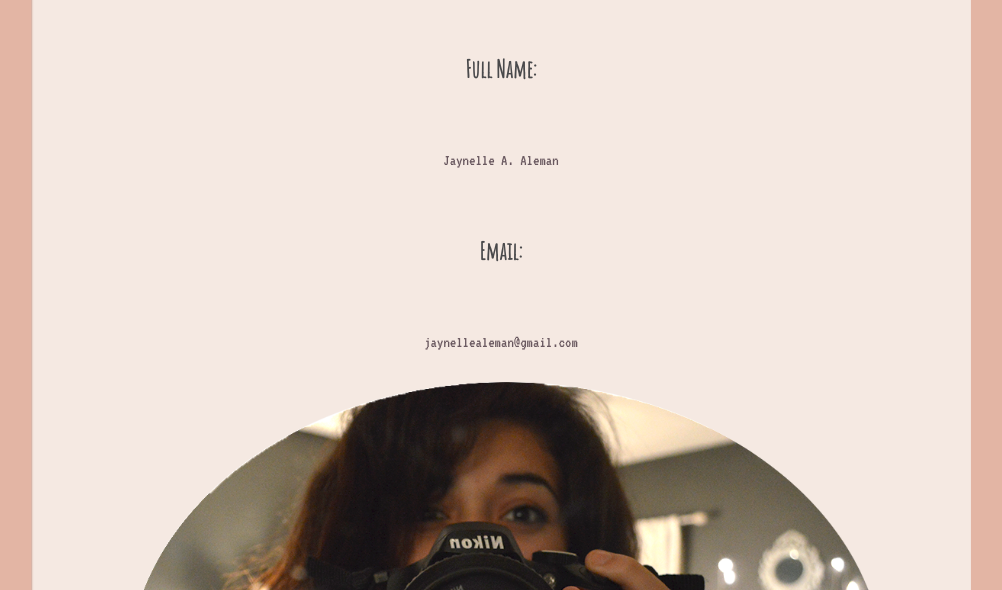
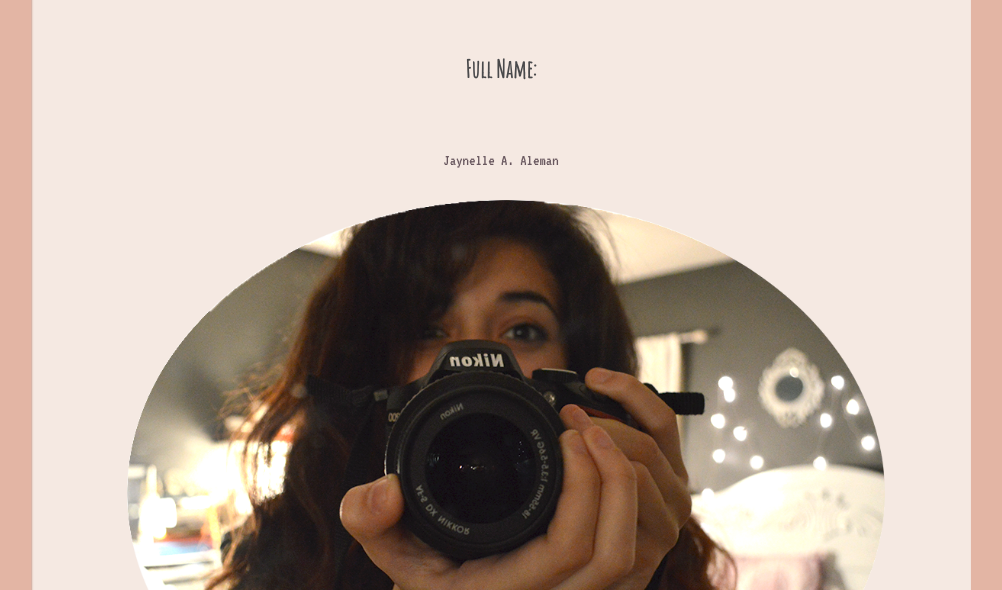
Before and after one commit to almnjay/Jaynelles_site, a PHP site: page /about.php in a window 1280 px wide. Shown: the part 185-775 px from the top of the page, without its empty margins (139-1141 px from the left). Run offline with PHP 8.4, Linux system fonts and the light colour scheme.

Commit message:
Removed "Email" section

```diff
--- a/about.php
+++ b/about.php
@@ -27,7 +27,6 @@
 </nav>
 
 <h2>Full Name:</h2><p>Jaynelle A. Aleman</p>
-	<h2>Email:</h2><p>jaynellealeman@gmail.com</p>
 	<img src="Profile.png" alt="Profile">
 <h2>About Me:</h2>
 	<p> Hello! I am Jaynelle but I usually go by "Jay". I am a student at Valenica college currently majoring in Motion Graphics. I have been working with photoshop since I was 14 years old, mostly drawing art or editing my personal photgraphy. I love working with different mediums of art and once I had discovered graphic arts, I fell inlove with the endless ways to create whether it be hand drawn or painting or creating collages and much more. Although, recently I have taken a liking to web design because it is one big creative puzzle. I am excited to learn more and expand my artistic mediums.
```
